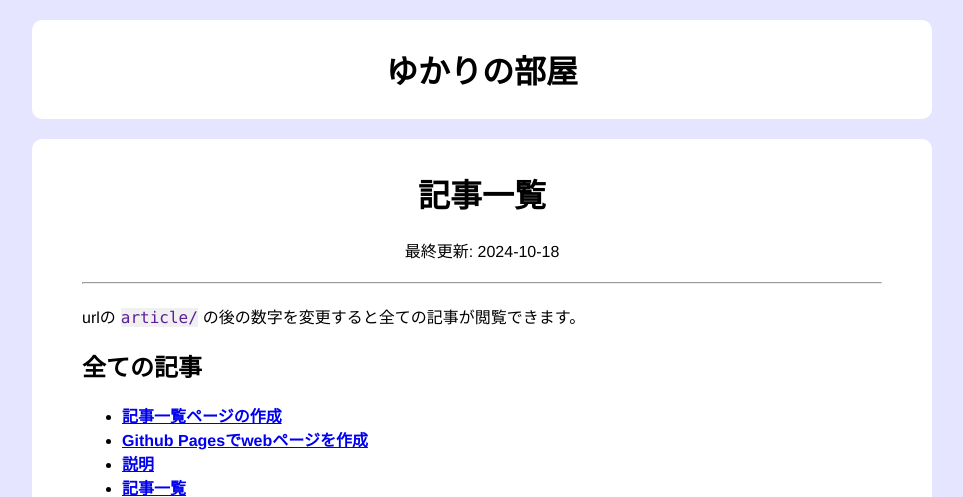
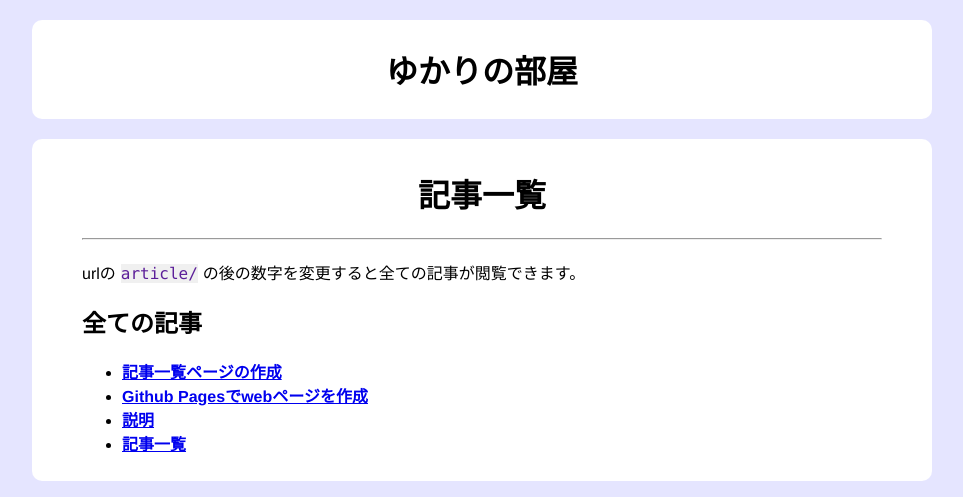
Before and after one commit to lev635/lev635.github.io, a plain HTML site: page article/0/index.html in a window 1280 px wide. Shown: the top 497 px of the page, without its empty margins (158-1121 px from the left). Drawn offline with Linux system fonts and the light colour scheme.

Commit message:
更新日時消去

```diff
--- a/article/0/index.html
+++ b/article/0/index.html
@@ -12,7 +12,7 @@
 <body>
     <div class="article">
         <h1 class="title">記事一覧</h1>
-        <p class="title">最終更新: <time id="last_modified"></time></p>
+        <!-- <p class="title">最終更新: <time id="last_modified"></time></p> -->
         <hr>
         urlの<span class="url">article/</span>の後の数字を変更すると全ての記事が閲覧できます。
         <h2>全ての記事</h2>
```
Also changed, not shown: article/1/index.html (+1 -1 lines), article/2/index.html (+1 -1 lines), article/3/index.html (+1 -1 lines).
